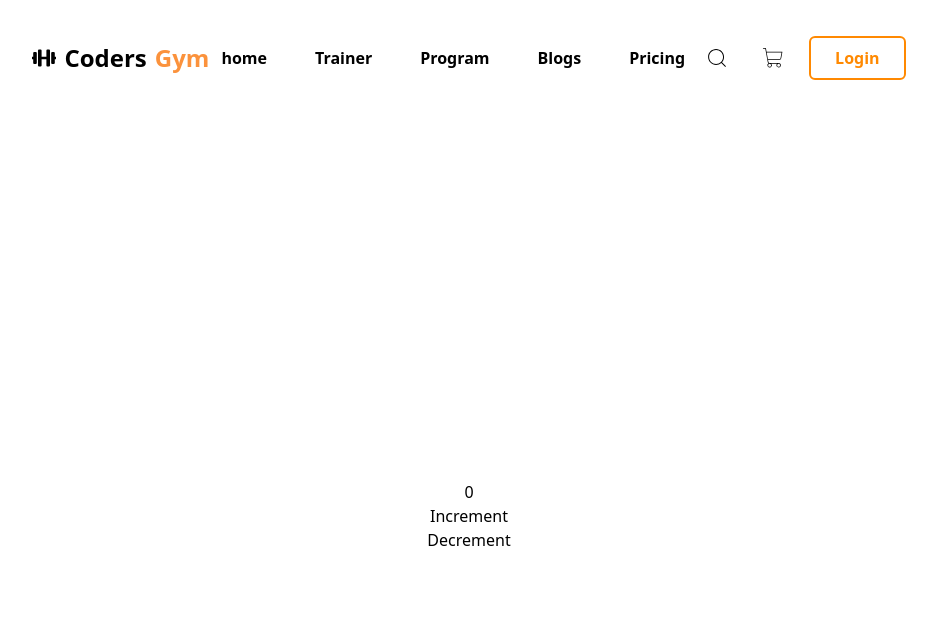
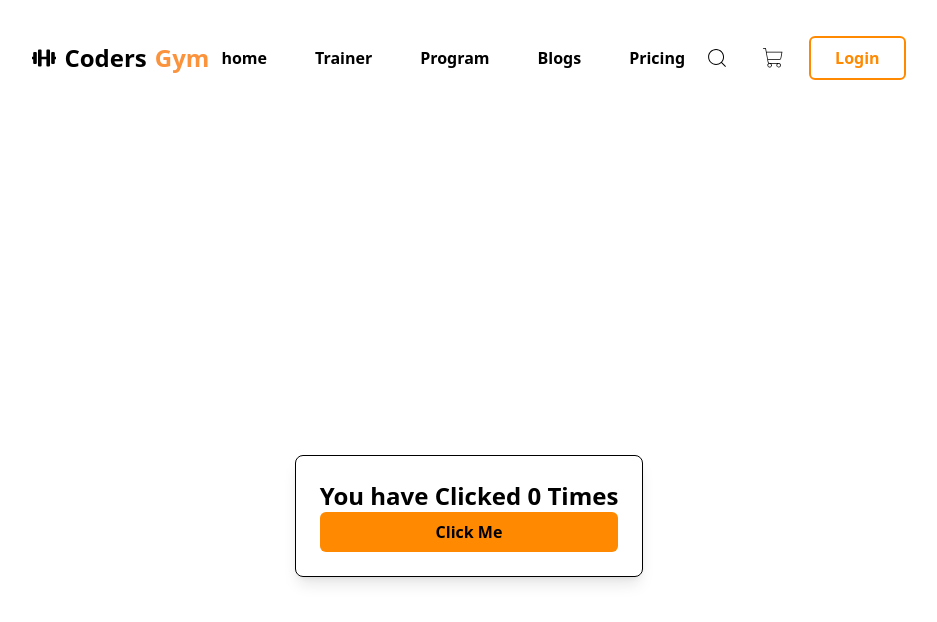
Before and after one commit to mane0510/reactpractice, a React (Create React App) app: page / in a window 1280 px wide. Shown: the top 622 px of the page, without its empty margins (171-1108 px from the left). Built offline with nearby package versions, Linux system fonts and the light colour scheme.

Commit message:
UseState Hook Commit

```diff
--- a/src/App.js
+++ b/src/App.js
@@ -3,13 +3,16 @@ import './App.css';
 import { Navbar } from './components/Navbar/Navbar';
 import ReactHookWithYup from './components/ReactHookForm/ReactHookWithYup';
 import { UseReducerHook } from './components/UseReducerHook/UseReducerHook';
+import UseStateCounter from './components/UseStateHook/UseStateCounter';
+
 
 function App() {
   return (
     <div className="App">
    <Navbar/>
    {/* <ReactHookWithYup/> */}
-   <UseReducerHook/>
+   {/* <UseReducerHook/> */}
+   <UseStateCounter/>
     </div>
   );
 }
--- /dev/null
+++ b/src/components/UseStateHook/UseStateCounter.js
@@ -0,0 +1,24 @@
+import React, { useState } from 'react';
+
+const UseStateCounter = () => {
+  const [count, setCount] = useState(0);
+  console.log('Current count:', count);
+
+  return (
+    <>
+      <div class="min-h-screen flex justify-center items-center bg-gray-100">
+      <div class="max-w-sm rounded-lg border border-gray-300 shadow-lg p-6 bg-white">
+        <p className="text-2xl font-semibold">You have Clicked {count} Times</p>
+        <button
+          className="w-full bg-primary text-white font-semibold py-2 rounded-md hover:bg-primary-dark transition duration-200"
+          onClick={() => setCount(count + 1)}
+        >
+          Click Me
+        </button>
+      </div>
+      </div>
+    </>
+  );
+};
+
+export default UseStateCounter;
```
